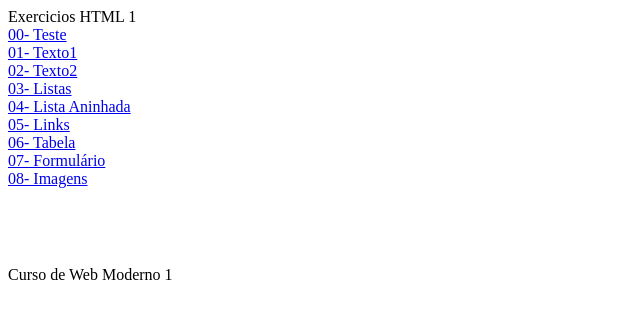
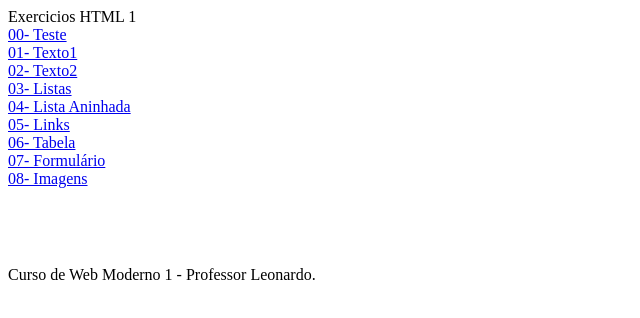
Before and after one commit to LeAlencar/Curso-Web-Cod3r, a website: page HTML/index.html in a window 1280 px wide. Shown: the whole page, without its empty margins (0-640 px from the left). Drawn offline with Linux system fonts and the light colour scheme.

Commit message:
updated index.html

```diff
--- a/HTML/index.html
+++ b/HTML/index.html
@@ -30,7 +30,7 @@
     </section>
     <footer>
         <br>
-        Curso de Web Moderno 1
+        Curso de Web Moderno 1 - Professor Leonardo.
     </footer>
     <script>
         document.querySelectorAll('a').forEach(link => {
```
